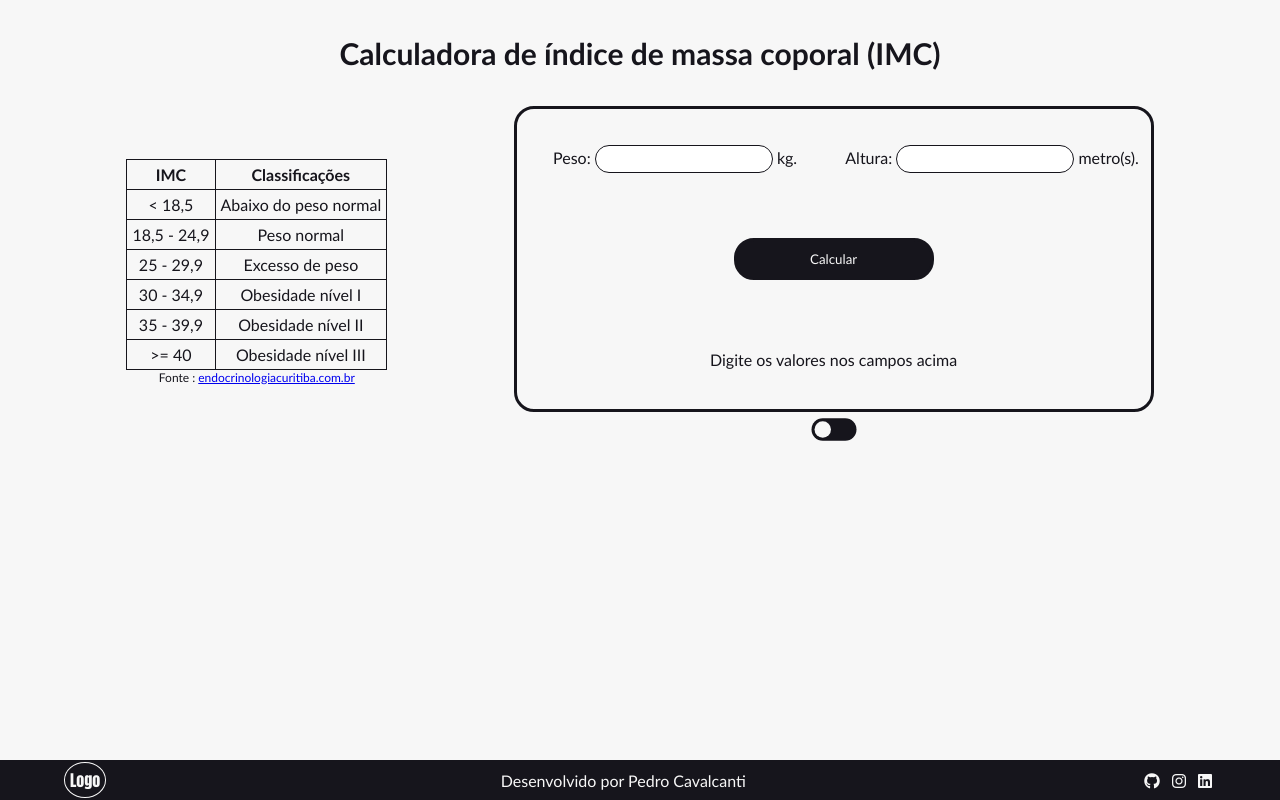
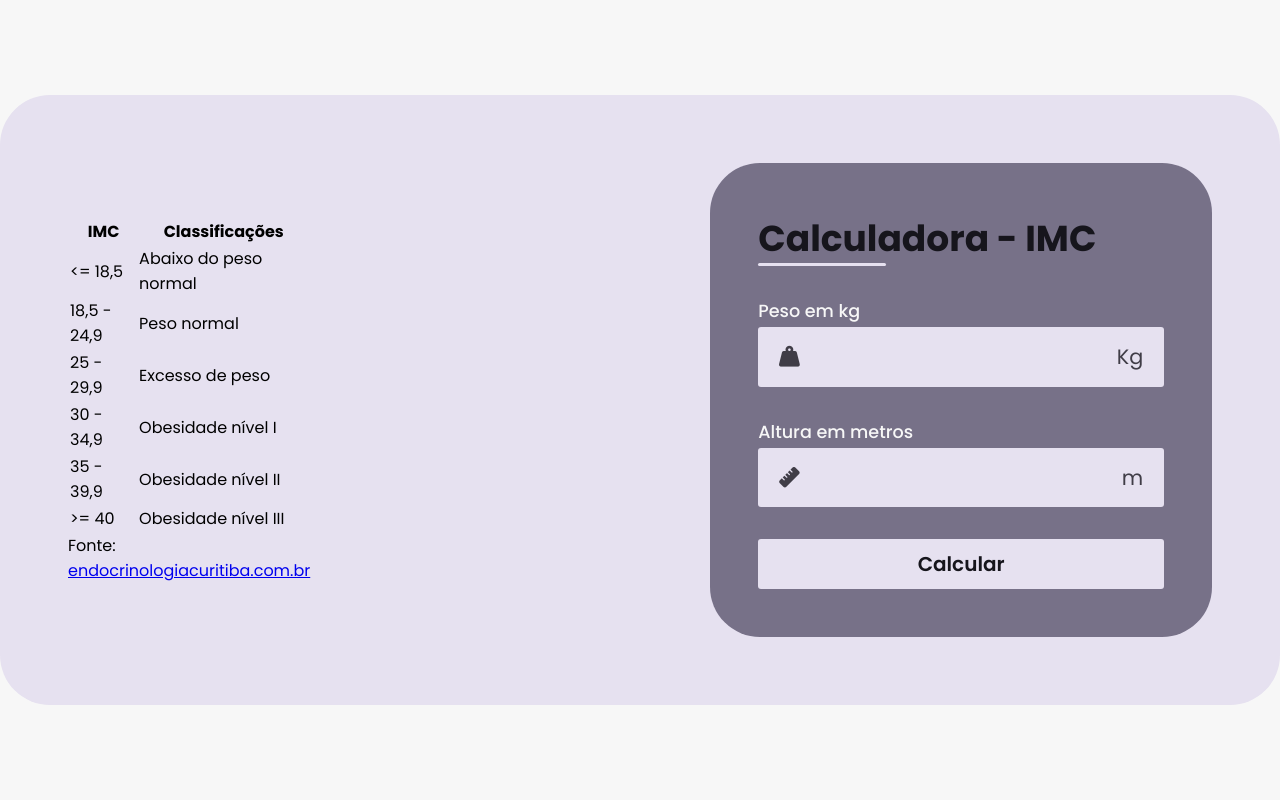
Before and after one commit to opedro500/Calculadora-IMC, a plain HTML site: page index.html in a window 1280 px wide. Drawn offline with Linux system fonts and the light colour scheme.

Commit message:
Versão 2.0 Conclusão interface Calculadora

```diff
--- a/index.html
+++ b/index.html
@@ -2,30 +2,28 @@
 <html lang="pt-br">
 
 <head>
-    <meta charset="UTF-8" />
-    <meta http-equiv="X-UA-Compatible" content="IE=edge" />
-    <meta name="viewport" content="width=device-width, initial-scale=1.0" />
+    <meta charset="UTF-8">
+    <meta name="viewport" content="width=device-width, initial-scale=1.0">
     <title>Calculadora IMC</title>
 
-    <link rel="stylesheet" href="style.css" />
+    <link rel="stylesheet" href="src/styles/styles.css">
+    <link rel="stylesheet" href="https://cdnjs.cloudflare.com/ajax/libs/font-awesome/6.5.1/css/all.min.css"
+        integrity="sha512-DTOQO9RWCH3ppGqcWaEA1BIZOC6xxalwEsw9c2QQeAIftl+Vegovlnee1c9QX4TctnWMn13TZye+giMm8e2LwA=="
+        crossorigin="anonymous" referrerpolicy="no-referrer" />
 </head>
 
 <body>
-    <div class="caixa_titulo">
-        <h1 class="titulo">Calculadora de índice de massa coporal (IMC)</h1>
-    </div>
 
-    <div class="caixa_principal">
-        <span class="caixa_tabela">
-            <table class="tabela">
+    <main id="container">
+        <section id="table">
+            <table id="table-bmi">
                 <tr>
                     <th>IMC</th>
                     <th>Classificações</th>
                 </tr>
 
                 <tr>
-                    <td>
-                        < 18,5</td>
+                    <td><= 18,5</td>
                     <td>Abaixo do peso normal</td>
                 </tr>
 
@@ -55,73 +53,52 @@
                 </tr>
             </table>
 
-            <p class="fonte">
-                Fonte :
+            <div class="ref-table">
+                Fonte:
                 <a href="https://endocrinologiacuritiba.com.br/blog/
                 perguntas-frequentes/qual-o-meu-peso-ideal/attachment/attachment-tabela-imc/"
-                    target="_blank">endocrinologiacuritiba.com.br</a>
-            </p>
-        </span>
+                    target="_blank" class="ref-table">endocrinologiacuritiba.com.br</a>
+            </div>
+        </section>
 
-        <span class="caixa_calculadora">
-            <div class="calculadora">
-                <div class="caixa_entradas_dados">
-                    <span>Peso:
-                        <label for="entrada_peso"></label>
-                        <input type="number" class="entrada_dados" id="entrada_peso" />
-                        kg.
-                    </span>
+        <section id="calculator">
+            <form id="form">
+                <h1 id="title"> Calculadora - IMC</h1>
 
-                    <span>Altura:
-                        <label for="entrada_altura"></label>
-                        <input type="number" class="entrada_dados" id="entrada_altura" />
-                        metro(s).
-                    </span>
+                <div class="input-box">
+                    <label for="weight">Peso em kg</label>
+                    <div class="input-field">
+                        <i class="fa-solid fa-weight-hanging"></i>
+                        <input type="number" id="weight">
+                        <span>Kg</span>
+                    </div>
                 </div>
 
-                <div class="caixa_botao_resultado">
-                    <button id="botao_calcular" type="button">Calcular</button>
+                <div class="input-box">
+                    <label for="height">Altura em metros</label>
+                    <div class="input-field">
+                        <i class="fa-solid fa-ruler"></i>
+                        <input type="number" id="height">
+                        <span>m</span>
+                    </div>
                 </div>
 
-                <div class="caixa_saida_dados">
-                    <p id="resultado">Digite os valores nos campos acima</p>
+                <button id="button" type="submit">Calcular</button>
+            </form>
+
+
+            <div id="result" class="hidden">
+                <div id="bmi">
+                    <span id="value">55</span>
+                    <span>Seu IMC</span>
                 </div>
             </div>
+        </section>
 
-            <div class="modo_noturno">
-                <input type="checkbox" class="checkbox" id="chk" />
+    </main>
 
-                <label class="label" for="chk">
-                    <div class="bola"></div>
-                </label>
-            </div>
-        </span>
-    </div>
-
-    <footer class="caixa_rodape">
-        <span class="caixa_prototipo_logo">
-            <span class="prototipo_logo">Logo</span>
-        </span>
-
-        <span class="creditos">Desenvolvido por Pedro Cavalcanti</span>
-
-        <span class="caixa_redes_sociais" id="icons">
-            <a href="https://github.com/opedro500" target="_blank" class="icones_rodape">
-                <i class="fa-brands fa-github"></i>
-            </a>
-
-            <a href="https://www.instagram.com/opedro.pv/" target="_blank" class="icones_rodape">
-                <i class="fa-brands fa-instagram"></i>
-            </a>
-
-            <a href="" target="_blank" class="icones_rodape">
-                <i class="fa-brands fa-linkedin"></i>
-            </a>
-        </span>
-    </footer>
-
-    <script src="javascript.js"></script>
-    <script src="https://kit.fontawesome.com/e8f60f12a8.js" crossorigin="anonymous"></script>
+    <!--
+    <script src="src/javascript/javascript.js"></script> -->
 </body>
 
 </html>
--- a/javascript.js
+++ /dev/null
@@ -1,29 +0,0 @@
-/* ============= lógica calculadora ============= */
-
-let botaoCalcular = document.getElementById('botao_calcular');
-
-botaoCalcular.addEventListener("click", (e) => {
-    e.preventDefault();
-
-    const altura = document.getElementById('entrada_altura').value;
-    const peso = document.getElementById('entrada_peso').value;
-    const resultado = calcularIMC(altura, peso);
-
-    const paragrafo = document.getElementById('resultado');
-
-    paragrafo.innerHTML = "Resultado: IMC aproximado de " + resultado.toFixed(1);
-});
-
-function calcularIMC(h, p){
-    const r = p / (h**2);
-
-    return r;
-};
-
-/* ============= modo escuro ============= */
-
-const chk = document.getElementById('chk');
-
-chk.addEventListener('change', () => {
-    document.body.classList.toggle('dark');
-});
--- /dev/null
+++ b/src/styles/styles.css
@@ -0,0 +1,146 @@
+@import url('https://fonts.googleapis.com/css2?family=Poppins:ital,wght@0,100;0,200;0,300;0,400;0,500;0,600;0,700;0,800;0,900;1,100;1,200;1,300;1,400;1,500;1,600;1,700;1,800;1,900&display=swap');
+
+:root {
+    --color-light-50: #f7f7f7;
+
+    --color-dark-50: #797984;
+    --color-dark-900: #000;
+
+    ---color-purple-100: #e6e1f0;
+    --color-purple-300: #777188;
+    --color-purple-500: #403d47;
+    --color-purple-800: #16151C;
+}
+
+* {
+    margin: 0;
+    padding: 0;
+    box-sizing: border-box;
+    font-family: "Poppins", sans-serif;
+}
+
+body {
+    display: flex;
+    justify-content: center;
+    align-items: center;
+    width: 100%;
+    height: 100vh;
+    background-color: var(--color-light-50);
+}
+
+#container {
+    display: flex;
+    align-items: center;
+    gap: 25rem;
+    background-color: var(---color-purple-100);
+    padding: 4.25rem;
+    border-radius: 50px;
+}
+
+#calculator {
+    display: flex;
+    flex-direction: column;
+    gap: 2rem;
+    padding: 3rem;
+    color: var(--color-purple-800);
+    background-color: var(--color-purple-300);
+    border-radius: 50px;
+}
+
+#form {
+    display: flex;
+    flex-direction: column;
+    gap: 2rem;
+}
+
+#title {
+    font-size: 2.25rem;
+    position: relative;
+}
+
+#title::after {
+    position: absolute;
+    content: '';
+    background-color: var(---color-purple-100);
+    width: 8rem;
+    height: 3px;
+    bottom: 0;
+    left: 0;
+    border-radius: 3px;
+}
+
+.input-box label{
+    font-size: 1.1rem;
+    color: var(--color-light-50);
+    font-weight: 500;
+}
+
+.input-field {
+    display: flex;
+    align-items: center;
+    justify-content: space-between;
+    background-color: var(---color-purple-100);
+    padding: 0.3rem;
+    border-radius: 3px;
+    margin-top: 3px;
+}
+
+.input-field span, .input-field i {
+    color: var(--color-purple-500);
+    font-size: 1.3rem;
+    padding: 0.6rem 1rem;
+}
+
+.input-field input {
+    background-color: transparent;
+    border: none;
+    width: 100%;
+    font-size: 1.3rem;
+    color: var(--color-purple-500);
+    padding: 0, 0.5rem;
+}
+
+.input-field input::-webkit-outer-spin-button,
+.input-field input::-webkit-inner-spin-button {
+    appearance: none;
+}
+
+.input-field input:focus {
+    outline: none;
+}
+
+#button {
+    border: none;
+    font-size: 1.25rem;
+    font-weight: 600;
+    background-color: var(---color-purple-100);
+    color: var(--color-purple-800);
+    padding: 10px;
+    border-radius: 3px;
+}
+
+#button:hover {
+    transform: scale(1.05);
+    cursor: pointer;
+}
+
+#result {
+    border-top: 1px solid var(---color-purple-100);
+    padding: 0.75rem 0;
+}
+
+#bmi {
+    display: flex;
+    align-items: center;
+    flex-direction: column;
+    font-size: 3rem;
+}
+
+#bmi span:last-child {
+    font-size: 1.1rem;
+    color: var(--color-light-50);
+}
+
+.hidden {
+    display: none;
+}
--- a/style.css
+++ /dev/null
@@ -1,216 +0,0 @@
-* {
-    margin: 0;
-    padding: 0;
-    font-family: 'Trebuchet MS', 'Lucida Sans Unicode', 'Lucida Grande',
-        'Lucida Sans', Arial, sans-serif;
-}
-
-body {
-    transition: background 0.2s linear;
-    background-color: #f7f7f7;
-    color: #16151C;
-    border-color: #16151C;
-}
-
-body.dark {
-    background-color: #2d2b33;
-    color: #f7f7f7;
-}
-
-.caixa_titulo {
-    display: flex;
-    justify-content: center;
-    text-align: center;
-}
-
-.titulo {
-    margin-top: 35px;
-    margin-bottom: 35px;
-    font-size: 30px;
-    color: #16151C;
-}
-
-.titulo .dark {
-    color: #f7f7f7;
-}
-
-table,
-th,
-td,
-tr {
-    border: 1px solid #16151C;
-    border-collapse: collapse;
-    padding: 5px;
-    text-align: center;
-    vertical-align: center;
-}
-
-.fonte {
-    text-align: center;
-    font-size: 12px;
-}
-
-.caixa_principal {
-    display: flex;
-    align-items: center;
-    justify-content: space-evenly;
-}
-
-.caixa_calculadora {
-    width: 50%;
-}
-
-.calculadora {
-    border: 3px solid #16151C;
-    border-radius: 20px;
-    margin-bottom: 10px;
-    flex-direction: column;
-}
-
-.calculadora>div {
-    height: 100px;
-    display: flex;
-    justify-content: space-around;
-    align-items: center;
-    vertical-align: middle;
-}
-
-.caixa_entradas_dados>span {
-    text-align: center;
-    flex: 1;
-}
-
-.entrada_dados {
-    border: 1px solid #16151C;
-    border-radius: 20px;
-    padding: 5px;
-}
-
-
-#botao_calcular {
-    background-color: #16151C;
-    color: #f7f7f7;
-    padding: 10px;
-    width: 200px;
-    border: #16151C;
-    border-style: solid;
-    border-radius: 20px;
-    cursor: pointer;
-}
-
-#resultado {
-    text-align: center;
-}
-
-.modo_noturno {
-    display: flex;
-    justify-content: center;
-    align-items: center;
-}
-
-.checkbox {
-    opacity: 0;
-    position: absolute;
-}
-
-.label {
-    background-color: #16151C;
-    border-radius: 20px;
-    cursor: pointer;
-    display: flex;
-    justify-content: space-between;
-    align-items: center;
-    position: relative;
-    height: 15px;
-    width: 30px;
-    transform: scale(1.5);
-}
-
-.label .bola {
-    background-color: #f7f7f7;
-    border-radius: 50%;
-    position: absolute;
-    top: 2px;
-    left: 2px;
-    height: 11px;
-    width: 11px;
-    transform: translateX(0px);
-    transition: transform 0.2s linear;
-}
-
-.checkbox:checked+.label .bola {
-    transform: translateX(15px);
-}
-
-footer {
-    background-color: #16151C;
-    width: 100%;
-    height: 40px;
-    position: fixed;
-    bottom: 0;
-    display: flex;
-    align-items: center;
-    justify-content: space-between;
-}
-
-footer>span {
-    color: #f7f7f7;
-    padding-left: 5%;
-    padding-right: 5%;
-}
-
-.prototipo_logo {
-    font-family: Impact, Haettenschweiler, 'Arial Narrow Bold', sans-serif;
-    color: #f7f7f7;
-    padding: 5px;
-    border: #f7f7f7;
-    border-width: 1px;
-    border-style: solid;
-    border-radius: 100%;
-}
-
-.icones_rodape {
-    color: #f7f7f7;
-    text-decoration: none;
-    margin: 4px;
-    cursor: pointer;
-}
-
-@media only screen and (max-width:768px) {
-    .caixa_principal {
-        flex-direction: column;
-        margin-bottom: 20%;
-    }
-
-    .caixa_principal>span {
-        margin-top: 5%;
-        margin-bottom: 5%;
-    }
-
-    .caixa_calculadora {
-        width: 70%;
-    }
-
-    .caixa_entradas_dados {
-        flex-direction: column;
-    }
-
-    .caixa_entradas_dados>span {
-        margin-top: 5%;
-        text-align: center;
-    }
-
-    footer {
-        flex-direction: column;
-        height: 22%;
-        position: relative;
-    }
-
-    footer>span {
-        margin-top: 15px;
-    }
-
-    #icons {
-        margin-bottom: 10px;
-    }
-}
```
Also changed, not shown: src/javascript/javascript.js (added, +29 -0 lines).
